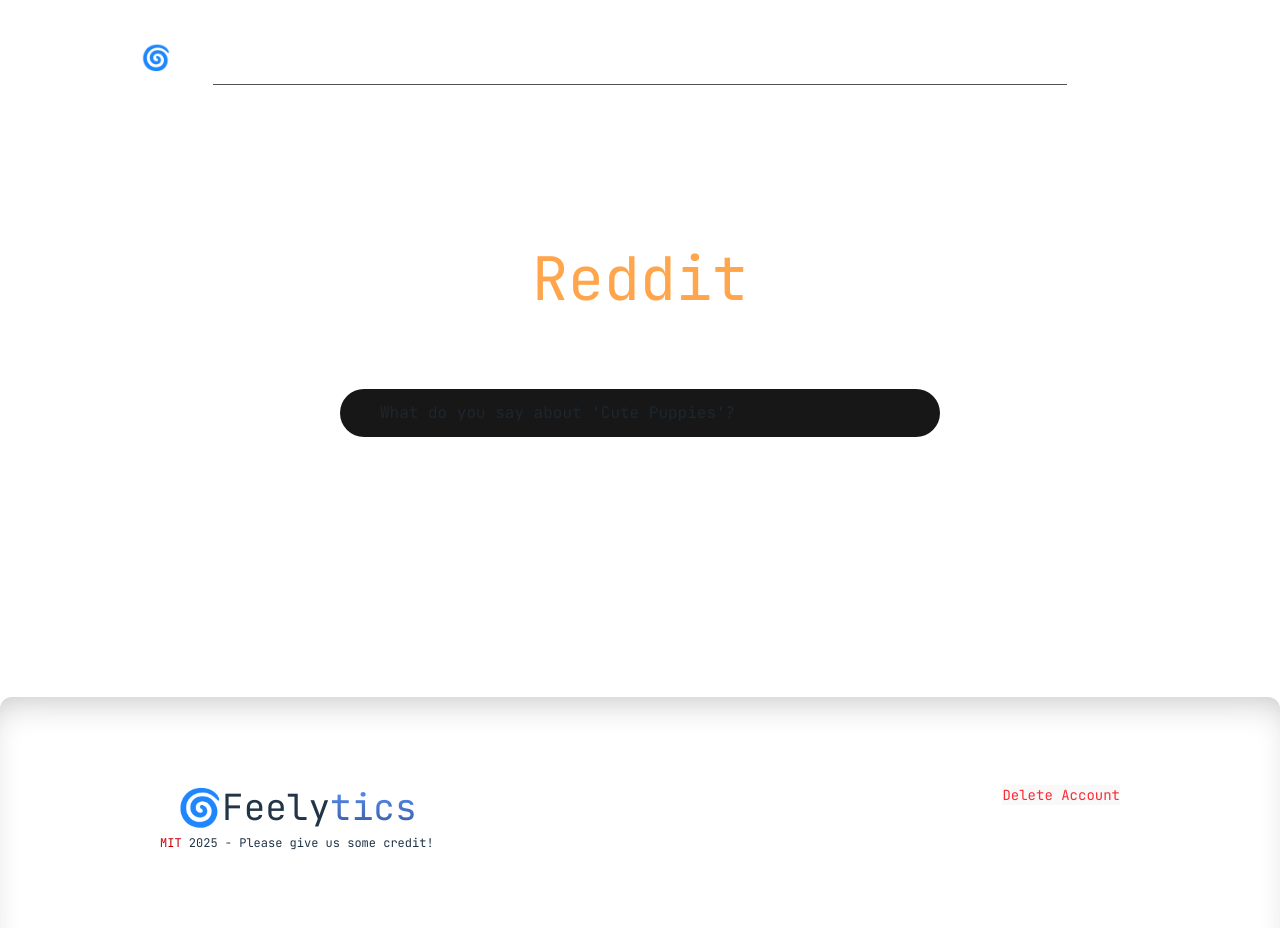
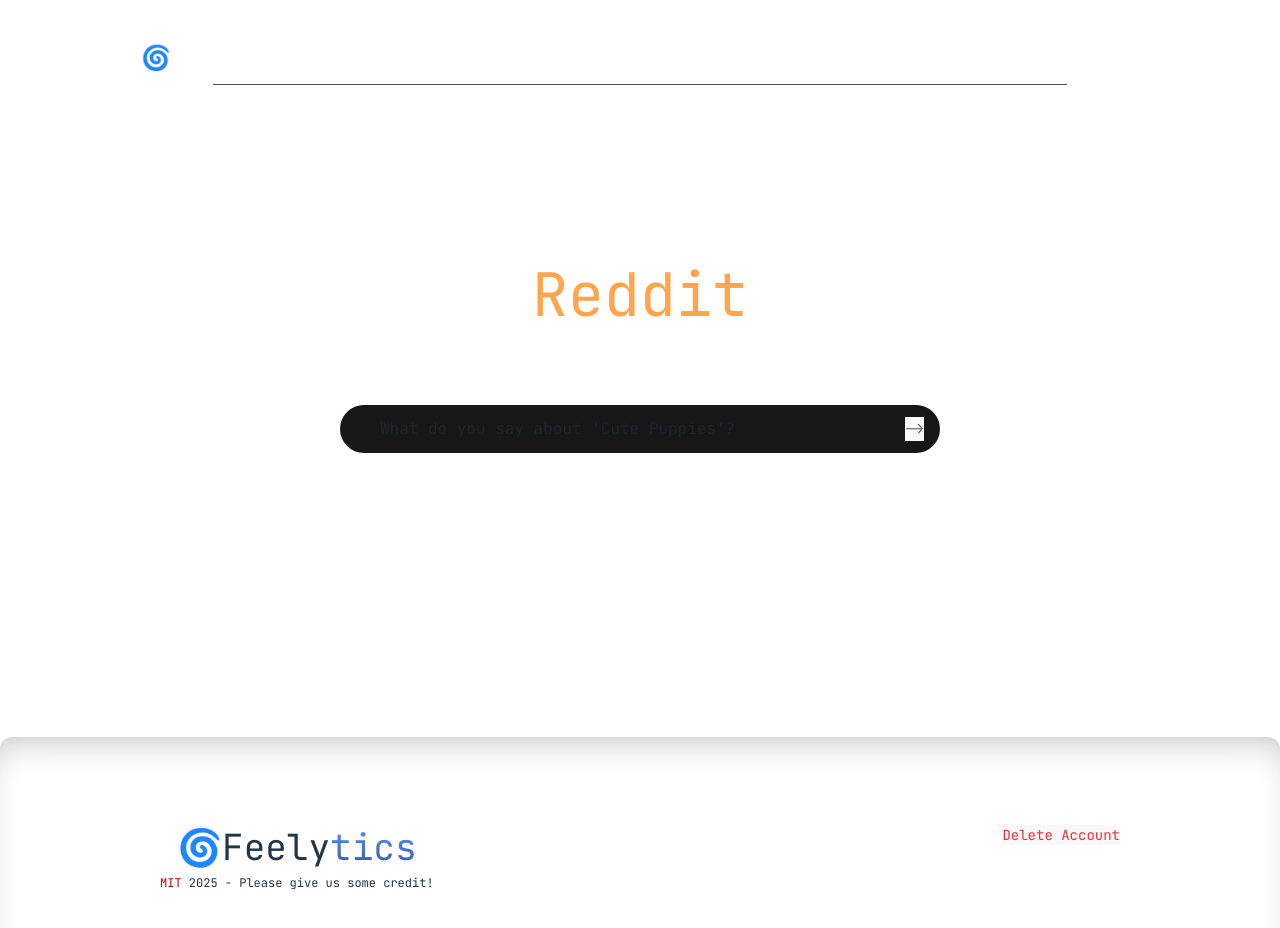
Before and after one commit to gabrielEFagundes/Feelytics, a Vue app: page /dashboards/reddit in a window 1280 px wide. Shown: the top 928 px of the page. Built offline with nearby package versions, Linux system fonts and the light colour scheme; no server answers; what vuefire would draw is missing.

Commit message:
:construction: chore: Changing files and starting the search request API

```diff
--- a/package.json
+++ b/package.json
@@ -12,6 +12,7 @@
     "@headlessui/vue": "^1.7.23",
     "@heroicons/vue": "^2.2.0",
     "@tailwindcss/vite": "^4.1.14",
+    "axios": "^1.12.2",
     "bcryptjs": "^3.0.2",
     "firebase": "^12.4.0",
     "vue": "^3.5.22",
--- /dev/null
+++ b/src/pages/Dashboards/RedditDashboards.vue
@@ -0,0 +1,15 @@
+<script setup>
+    import Navbar from '../../components/Navbar.vue';
+    import Footer from '../../components/Footer.vue';
+    import SearchBar from '../../widgets/SearchBar.vue';
+</script>
+
+<template>
+    <Navbar />
+
+    <main class="p-5 mb-[15rem]">
+        <SearchBar />
+    </main>
+
+    <Footer />
+</template>
--- a/src/pages/RedditDashboards/RedditDashboards.vue
+++ /dev/null
@@ -1,45 +0,0 @@
-<script setup>
-    import Navbar from '../../components/Navbar.vue';
-    import Footer from '../../components/Footer.vue';
-
-    const placeholders = [
-        "What topic today?",
-        "What you're thinking today?",
-        "What would you like to know?",
-        "What do you say about 'Cute Puppies'?",
-        "Let's rock those ideas!",
-        "Share your ideas!"
-    ];
-    const placeholderValue = Math.floor(Math.random() * placeholders.length);
-
-    const chosenValue = placeholders[placeholderValue];
-</script>
-
-<template>
-    <Navbar />
-
-    <main class="p-5 mb-[15rem]">
-        <!-- it's supposed to be 10rem, BUT IT DOESN'T WORK??? -->
-        <div class="flex flex-col items-center mt-[9rem]">
-            <h1 class="text-[#FFA64D] text-6xl">Reddit</h1>
-        </div>
-        <div class="mx-[20rem]">
-            <div class="mt-[5rem] flex flex-col">
-                <input type="text" :placeholder="chosenValue" class="bg-neutral-900 px-10 py-3 rounded-4xl focusOutline">
-            </div>
-        </div>
-    </main>
-
-    <Footer />
-</template>
-
-<style>
-    .focusOutline{
-        outline: transparent;
-    }
-
-    .focusOutline:focus{
-        outline: 1px solid #FFA64D;
-        transition: 0.2s ease-in-out;
-    }
-</style>
--- a/src/routes/router.js
+++ b/src/routes/router.js
@@ -4,7 +4,7 @@
 import PrivacyPol from "../pages/PrivacyPolicy/PrivacyPol.vue";
 import Authentication from "../pages/Authentication/Auth.vue";
 import TermsAndConditions from "../pages/Terms&Conditions/TermsAndConditions.vue";
-import RedditDashboards from "../pages/RedditDashboards/RedditDashboards.vue";
+import RedditDashboards from "../pages/Dashboards/RedditDashboards.vue";
 
 const routes = [
     { path: '/', component: Home },
--- /dev/null
+++ b/src/widgets/SearchBar.vue
@@ -0,0 +1,57 @@
+<script setup>
+    import { ref } from 'vue';
+    import axios from 'axios';
+
+    const placeholders = [
+        "What topic today?",
+        "What you're thinking today?",
+        "What would you like to know?",
+        "What do you say about 'Cute Puppies'?",
+        "Let's rock those ideas!",
+        "Share your ideas!"
+    ];
+    const placeholderValue = Math.floor(Math.random() * placeholders.length);
+
+    const chosenValue = placeholders[placeholderValue];
+
+    const search = ref('');
+    const sendRequest = () => {
+        axios.post('http://127.0.0.1:5000/api/search', {
+            request: search.value,
+        }) // TODO: cors not allowing to send the request, solve that
+        .catch((e) => {
+            console.error(e);
+        });
+    }
+</script>
+
+<template>
+    <div class="flex flex-col items-center mt-[10rem]">
+            <h1 class="text-[#FFA64D] text-6xl">Reddit</h1>
+        </div>
+        <div class="mx-[20rem]">
+            <div class="mt-[5rem] flex flex-col">
+                <input type="text" :placeholder="chosenValue" class="bg-neutral-900 px-10 py-3 rounded-4xl focusOutline" v-model="search">
+                <div class="flex flex-row-reverse">
+                    <button @click="sendRequest" class="relative bottom-9 right-4 text-neutral-500 btnFocus">-></button>
+                </div>
+            </div>
+        </div>
+</template>
+
+<style scoped>
+    .focusOutline{
+        outline: transparent;
+    }
+
+    .focusOutline:focus{
+        outline: 1px solid #FFA64D;
+        transition: 0.2s ease-in-out;
+    }
+
+    .btnFocus:hover{
+        color: #FFA64D;
+        transition: 0.3s ease-in-out;
+        cursor: pointer;
+    }
+</style>
```
Also changed, not shown: 2 other files (tests, documents, lock files or other folders).
